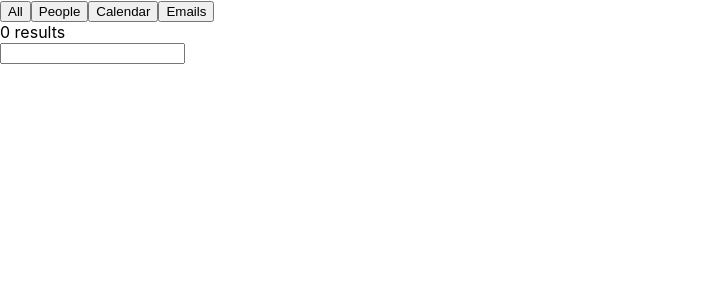
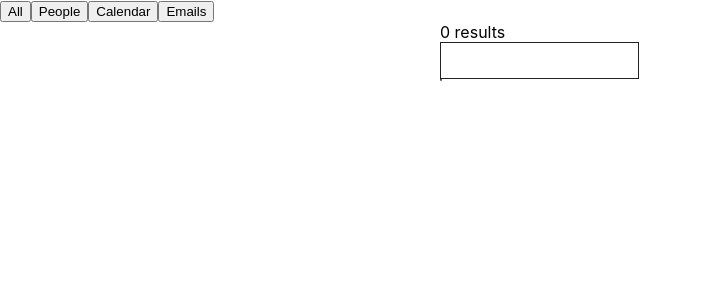
Before and after one commit to noeliamodica/React_ProyectoBuscador, a React (Create React App) app: page / in a window 1280 px wide. Shown: the top 300 px of the page, without its empty margins (0-702 px from the left). Built offline with nearby package versions, Linux system fonts and the light colour scheme.

Commit message:
agrego estilos con styled-components

```diff
--- a/package.json
+++ b/package.json
@@ -9,6 +9,7 @@
     "react": "^18.2.0",
     "react-dom": "^18.2.0",
     "react-scripts": "5.0.1",
+    "styled-components": "^5.3.8",
     "web-vitals": "^2.1.4"
   },
   "scripts": {
--- a/src/App.js
+++ b/src/App.js
@@ -1,6 +1,16 @@
 import {useState} from 'react';
 import './App.css';
 import SearchBar from './components/searchBar';
+import styled from 'styled-components';
+
+const Button = styled.button`
+  padding: 10px;
+  border-radius: 5px;
+  border: none;
+  background-color: white;
+  border: solid 1 px #ccc;
+  cusor: pointer;
+`;
 
 //simular un conjunto de datos
 const people =[
--- a/src/components/markedItem.js
+++ b/src/components/markedItem.js
@@ -1,4 +1,14 @@
 import { useMemo } from "react";
+import styled from "styled-components";
+
+
+const StyledMarker = styled.span`
+    background-color: yellow;
+    font-weight: bolder;
+    border-radius: 2 px;
+    `;
+
+
 export default function MarketItem ({item, query, OnClick }){
 
     const {left, center, right} = useMemo(()=> getPositions (item, query), [item, query]);
@@ -21,7 +31,7 @@ export default function MarketItem ({item, query, OnClick }){
     return (
         <button>
            {left}
-           <span style={{fontWeight: 'bolder', backgroundColor: 'yellow'}}> {center} </span>
+           <StyledMarker> {center} </StyledMarker>
            {right}
         </button>
     )
--- a/src/components/results.js
+++ b/src/components/results.js
@@ -1,5 +1,16 @@
 import { useState, useMemo, useEffect } from "react";
 import MarketItem from "./markedItem";
+import styled from "styled-components";
+
+const ResultContainer = styled.div`
+    position: absolute;
+    width: 400 px;
+    background: white;
+    border: solid 1px #222;
+    border-top: -3px;
+    box-sizing: border-box;
+    border-radius: 0 0 5px 5px;
+`;
 
 export default function Results({ items, onItemSelected, query, onResultsCalculated }) {
   const [results, setResults] = useState([]);
@@ -31,12 +42,12 @@ export default function Results({ items, onItemSelected, query, onResultsCalcula
 
 
   return (
-    <div>
+    <ResultContainer>
       {query !== "" ? (
         filteredItems.map((item) => <MarketItem key={item.id} item={item} query={query} OnClick={onItemSelected} />)
       ) : (
         ""
       )}
-    </div>
+    </ResultContainer>
   );
 }
--- a/src/components/searchBar.js
+++ b/src/components/searchBar.js
@@ -1,5 +1,22 @@
 import { useState } from "react"
 import Results from "./results";
+import styled from "styled-components";
+
+//para estilos
+const SearchBarContainer = styled.div`
+    position: relative;
+    width: 400px;
+    margin: 0 auto;
+`;
+
+const StyledInput = styled.input`
+    padding: 10px;
+    border-radius: 5px:
+    min-width: 400 px;
+    box-sizing: border-box;
+    border: solid 1px #222;
+    outline: none;
+`;
 
 //en la funcion pedimos las props y un evento
 export default function SearchBar({items, onItemSelected}){
@@ -10,6 +27,8 @@ export default function SearchBar({items, onItemSelected}){
     const [query, setQuery] = useState('');
     //necesito mostrar los elementos que de acuerdo a un input deberian ser el resultado de la busqueda
     const [results, setResults] = useState([]);
+
+
 
     function handleChange (e){
         const value = e.target.value;
@@ -25,13 +44,14 @@ export default function SearchBar({items, onItemSelected}){
 
     }
         return(
-            <div>
+            <SearchBarContainer>
                 {results && <div>{results.length} results</div>}
-                <input type="text" onChange={handleChange} value={query} />
+                <StyledInput type="text" onChange={handleChange} value={query} >
+                    </StyledInput>
                 <Results items={items}
                  onItemSelected={handleItemSelected}
                  query = {query}
                  onResultsCalculated={handleResults} />
-            </div>
+            </SearchBarContainer>
         )
 }
```
Also changed, not shown: 1 other file (tests, documents, lock files or other folders).
